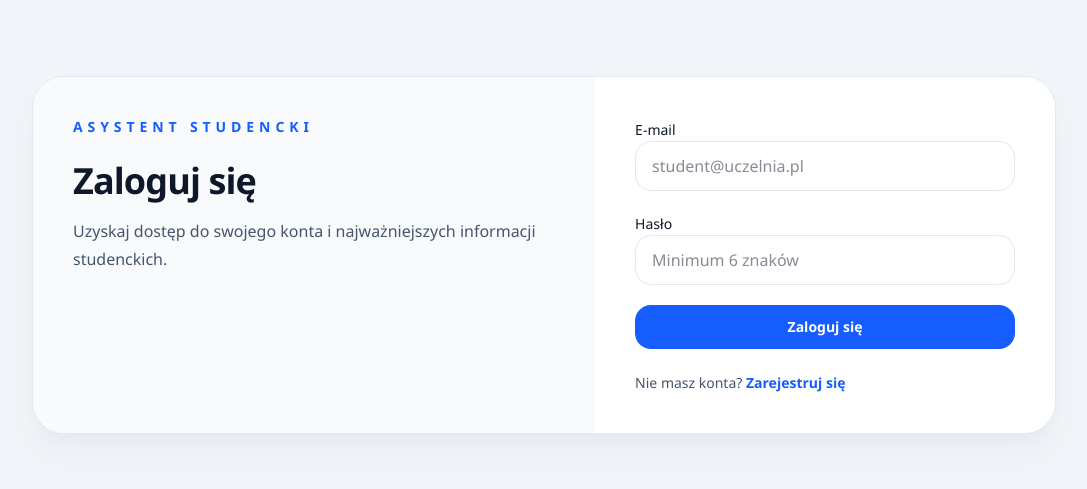
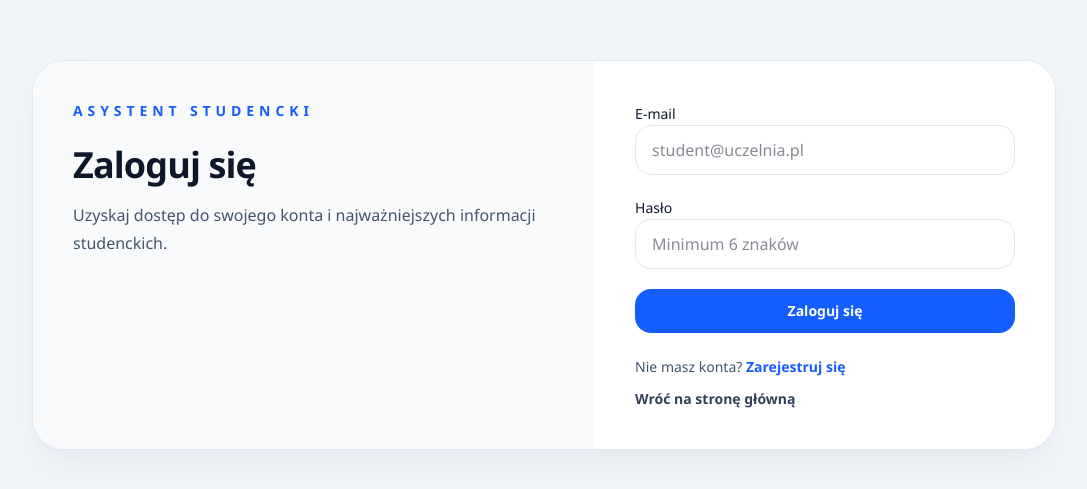
Before and after one commit to Cukiernik-KW/AsystentStudencki-FE, a React (Vite) app: page /login in a window 1280 px wide. Shown: the part 113-602 px from the top of the page, without its empty margins (96-1183 px from the left). Built offline with nearby package versions, Linux system fonts and the light colour scheme; no server answers.

Commit message:
Add home link to login screen

```diff
--- a/src/pages/LoginPage.tsx
+++ b/src/pages/LoginPage.tsx
@@ -130,6 +130,12 @@ export default function LoginPage() {
                 Zarejestruj się
               </Link>
             </p>
+
+            <p className="mt-3 text-sm text-slate-600">
+              <Link className="font-semibold text-slate-700 hover:text-blue-600" to="/">
+                Wróć na stronę główną
+              </Link>
+            </p>
           </div>
         </section>
       </div>
```
